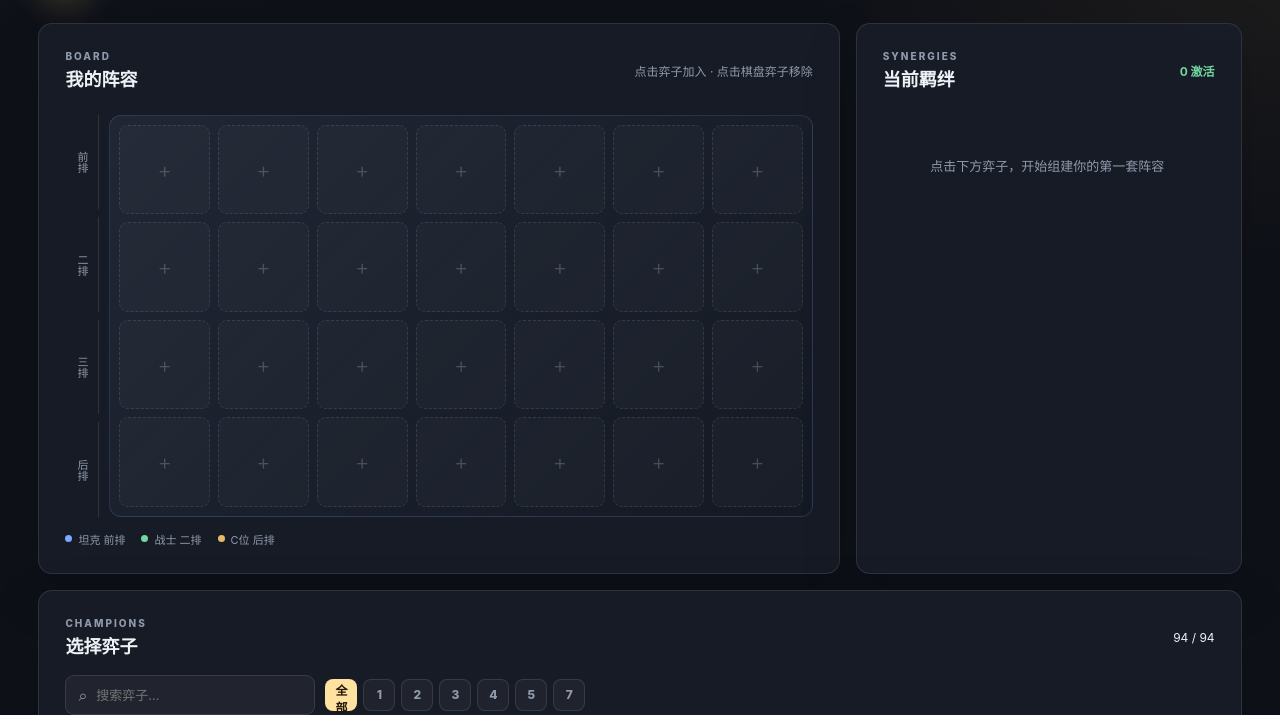
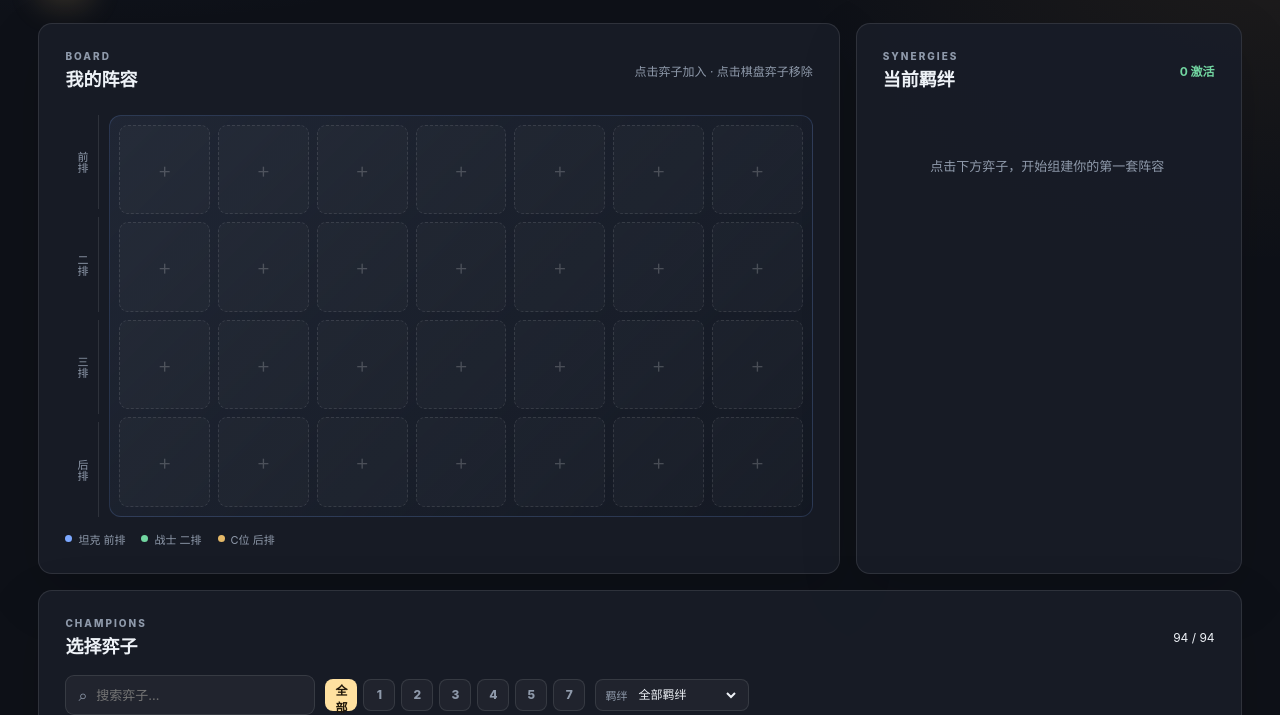
Before and after one commit to zhenyu-fu/s19-mock, a plain HTML site: page index.html in a window 1280 px wide. Shown: the part 85-800 px from the top of the page. Drawn offline with Linux system fonts and the light colour scheme.

Commit message:
feat: add trait filter for champions

```diff
--- a/app.js
+++ b/app.js
@@ -17,7 +17,8 @@
   var state = {
     board: loadCurrentBoard(),
     search: "",
-    cost: 0
+    cost: 0,
+    trait: ""
   };
 
   function $(selector, root) {
@@ -206,7 +207,8 @@
           return traitsByKey[key].name.toLowerCase().indexOf(keyword) >= 0 ||
             traitsByKey[key].nameEn.toLowerCase().indexOf(keyword) >= 0;
         });
-      return matchesSearch && (!state.cost || unit.cost === state.cost);
+      var matchesTrait = !state.trait || unit.traits.indexOf(state.trait) >= 0;
+      return matchesSearch && matchesTrait && (!state.cost || unit.cost === state.cost);
     });
     $("#libraryCount").textContent = list.length + " / " + DATA.units.length;
     $("#emptyState").hidden = list.length > 0;
@@ -329,6 +331,16 @@
     state.search = event.target.value.trim();
     renderUnits();
   });
+  DATA.traits.forEach(function (trait) {
+    var option = document.createElement("option");
+    option.value = trait.key;
+    option.textContent = trait.name;
+    $("#traitFilter").appendChild(option);
+  });
+  $("#traitFilter").addEventListener("change", function (event) {
+    state.trait = event.target.value;
+    renderUnits();
+  });
   $all("#costFilters .filter-chip").forEach(function (button) {
     button.addEventListener("click", function () {
       $all("#costFilters .filter-chip").forEach(function (item) { item.classList.remove("active"); });
--- a/index.html
+++ b/index.html
@@ -81,6 +81,12 @@
             <button class="filter-chip cost-5" data-cost="5">5</button>
             <button class="filter-chip cost-7" data-cost="7">7</button>
           </div>
+          <label class="trait-filter">
+            <span>羁绊</span>
+            <select id="traitFilter" aria-label="按羁绊筛选弈子">
+              <option value="">全部羁绊</option>
+            </select>
+          </label>
         </div>
         <div class="unit-grid" id="unitGrid"></div>
         <p class="empty-state" id="emptyState" hidden>没有找到匹配的弈子</p>
--- a/style.css
+++ b/style.css
@@ -113,6 +113,9 @@ h2 { margin-top: 3px; font-size: 18px; }
 .filter-chip.active { color: #201709; background: var(--gold-light); border-color: transparent; }
 .filter-chip.cost-1.active { background: #b7c9df; }.filter-chip.cost-2.active { background: #e5c067; }.filter-chip.cost-3.active { background: #b596f0; }
 .filter-chip.cost-4.active { background: #f08b91; }.filter-chip.cost-5.active, .filter-chip.cost-7.active { background: #fb8ac6; }
+.trait-filter { display: inline-flex; align-items: center; gap: 7px; min-height: 32px; padding: 0 9px; border: 1px solid var(--line); border-radius: 8px; color: var(--muted); background: rgba(255,255,255,.04); font-size: 11px; }
+.trait-filter select { min-width: 105px; border: 0; outline: 0; color: var(--text); background: transparent; font-size: 12px; }
+.trait-filter option { color: var(--text); background: var(--panel-light); }
 .unit-grid { display: grid; grid-template-columns: repeat(auto-fill, minmax(180px, 1fr)); gap: 8px; }
 .unit-card { position: relative; display: grid; grid-template-columns: 48px minmax(0, 1fr); grid-template-rows: auto auto; gap: 4px 9px; min-height: 74px; padding: 9px; border: 1px solid var(--line); border-radius: 10px; text-align: left; background: rgba(255,255,255,.035); transition: .16s ease; }
 .unit-card:hover { transform: translateY(-2px); border-color: var(--line-strong); background: var(--panel-light); }
```
